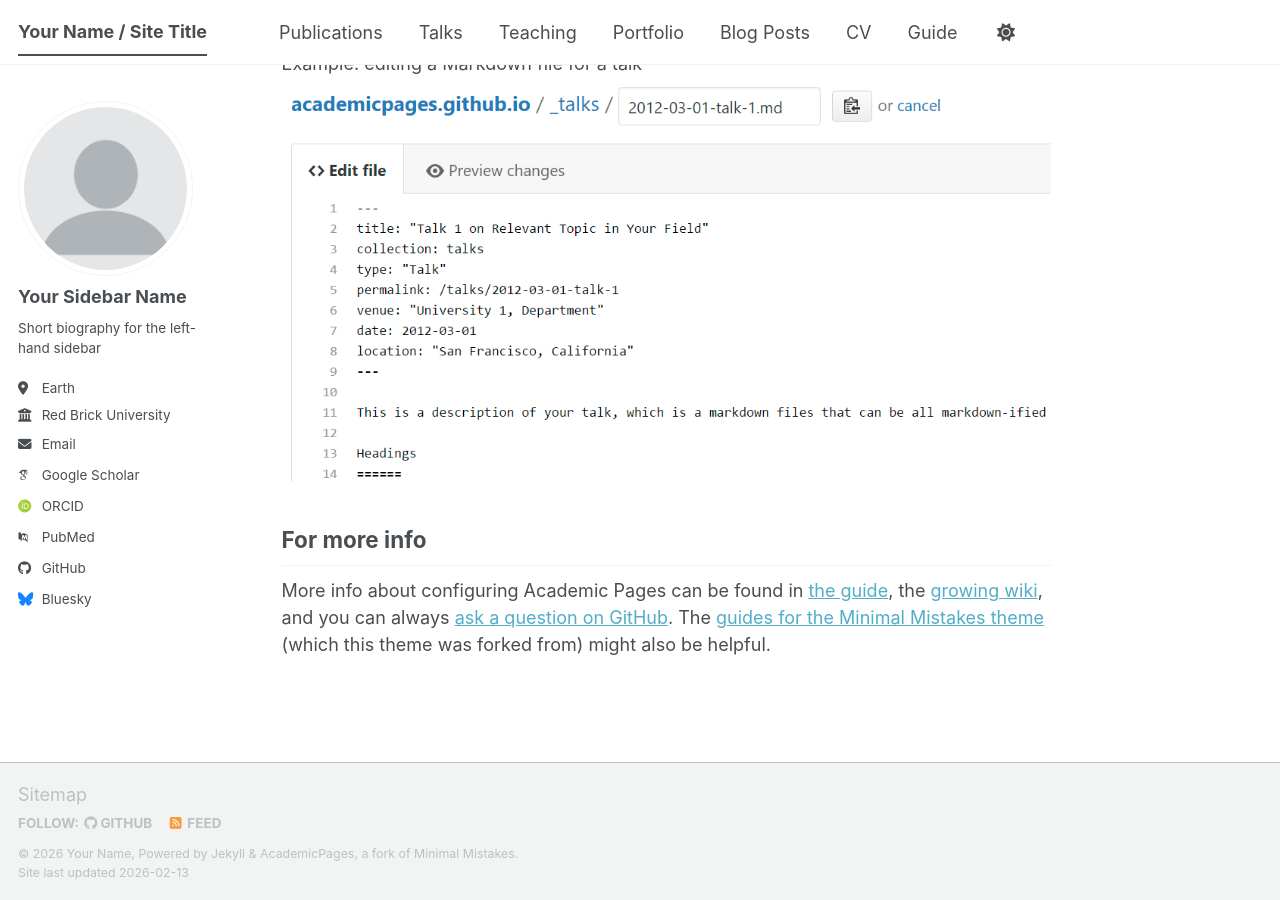
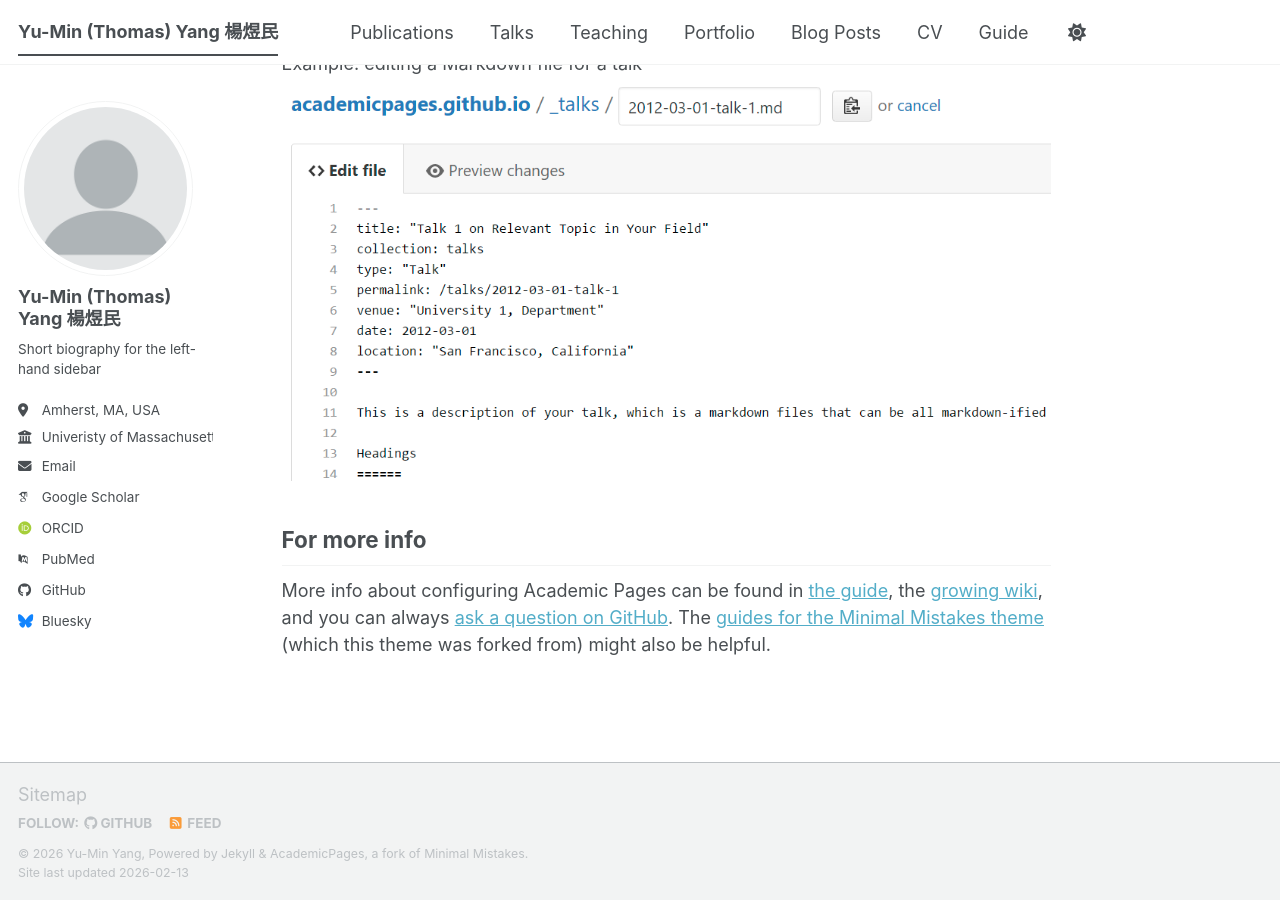
Before and after one commit to yu-min-yang/yu-min-yang.github.io, a Jekyll site: the page built from _pages/about.md, in a window 1280 px wide and 900 px high, scrolled down 2720 px. Built offline with Jekyll 4.4.1, drawn with Linux system fonts in a browser that asks for light colours; some web fonts are replaced; a script bundle is joined from its source files by our own code; library files that are not in the unit come from our copies.

Commit message:
Update _config.yml
name email and university

```diff
--- a/_config.yml
+++ b/_config.yml
@@ -9,9 +9,9 @@
 # Basic Site Settings
 locale                   : "en-US"
 site_theme               : "default" # The available themes options are "default", "air", "sunrise", "mint", "dirt" and "contrast"
-title                    : "Your Name / Site Title"
+title                    : "Yu-Min (Thomas) Yang 楊煜民"
 title_separator          : "-"
-name                     : &name "Your Name"
+name                     : &name "Yu-Min Yang"
 description              : &description "Your Name's academic portfolio"   # Update this with a general description of your site, this is the default if not overridden by a page
 url                      : https://academicpages.github.io # The base hostname & protocol for your site e.g. "https://[your GitHub username].github.io",
                                                            # or if you already have some other page hosted on Github then use "https://[your GitHub username].github.io/[Your Repo Name]"
@@ -24,13 +24,13 @@ repository               : "academicpages/academicpages.github.io"
 author:
   # Biographic information
   avatar           : "profile.png"
-  name             : "Your Sidebar Name"
-  pronouns         : # example: "she/her"
+  name             : "Yu-Min (Thomas) Yang 楊煜民"
+  pronouns         : # example: "he/him"
   bio              : "Short biography for the left-hand sidebar"
-  location         : "Earth"
-  employer         : "Red Brick University"
+  location         : "Amherst, MA, USA"
+  employer         : "Univeristy of Massachusetts Amherst"
   uri              : # URL
-  email            : "none@example.org"
+  email            : "yuminyang@umass.edu"
 
   # Academic websites
   academia         : # URL
```
